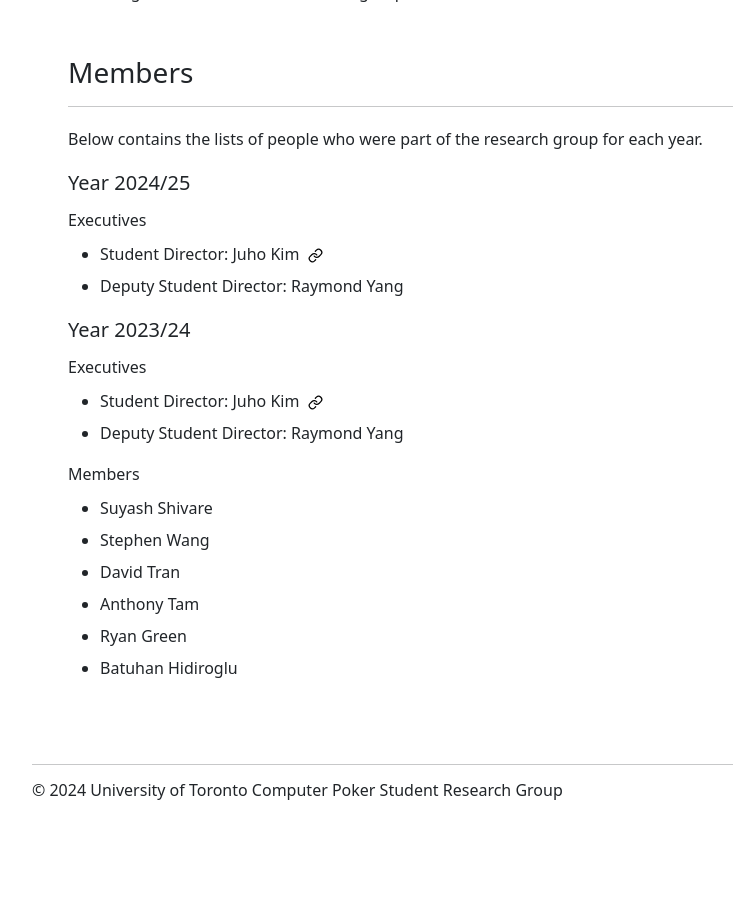
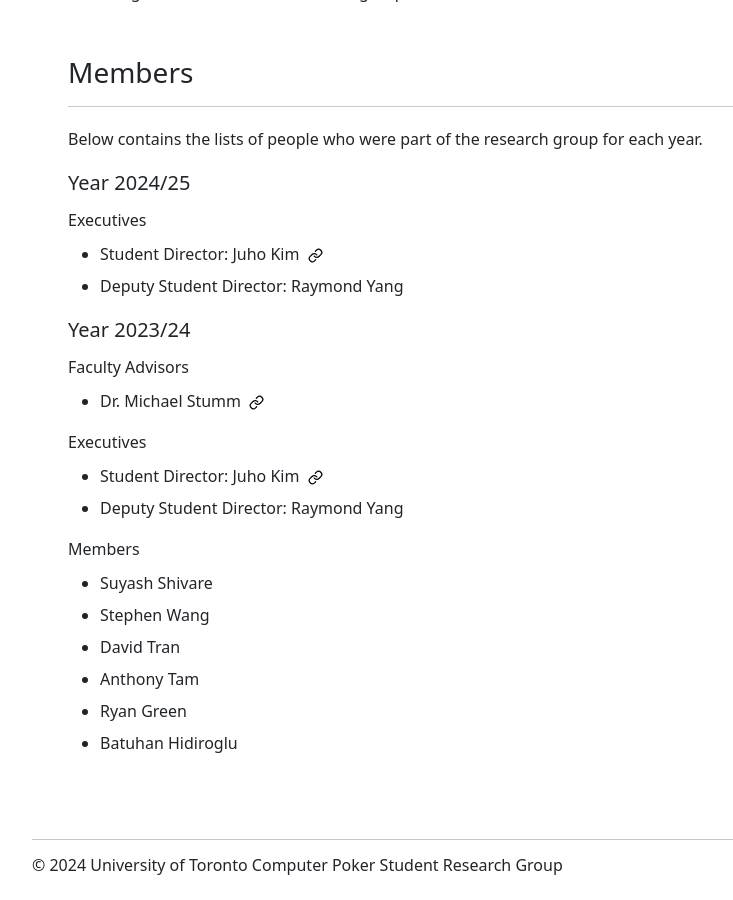
Before and after one commit to uoftcprg/uoftcprg-website, a Jekyll site: the page built from about.html, in a window 1280 px wide and 900 px high, scrolled down 642 px. Shown: the whole window, without its empty margins (140-873 px from the left). Built offline with Jekyll 4.4.1, drawn with Linux system fonts in a browser that asks for light colours; before the commit the page ends 1466 px from its top, so only the background shows below that.

Commit message:
Add back facutly advisors

```diff
--- a/about.html
+++ b/about.html
@@ -34,6 +34,10 @@ permalink: /about/
   </div>
   <div>
     <h5 class="mb-3">Year 2023/24</h5>
+    <h6>Faculty Advisors</h6>
+    <ul>
+      <li>Dr. Michael Stumm&nbsp; <a href="https://www.ece.utoronto.ca/people/stumm-m/"><svg xmlns="http://www.w3.org/2000/svg" width="15" height="15" viewBox="0 0 24 24" fill="none" stroke="#000000" stroke-width="2" stroke-linecap="round" stroke-linejoin="round"><path d="M10 13a5 5 0 0 0 7.54.54l3-3a5 5 0 0 0-7.07-7.07l-1.72 1.71"></path><path d="M14 11a5 5 0 0 0-7.54-.54l-3 3a5 5 0 0 0 7.07 7.07l1.71-1.71"></path></svg></a></li>
+    </ul>
     <h6>Executives</h6>
     <ul>
       <li>Student Director: Juho Kim&nbsp; <a href="https://juhokim.net/"><svg xmlns="http://www.w3.org/2000/svg" width="15" height="15" viewBox="0 0 24 24" fill="none" stroke="#000000" stroke-width="2" stroke-linecap="round" stroke-linejoin="round"><path d="M10 13a5 5 0 0 0 7.54.54l3-3a5 5 0 0 0-7.07-7.07l-1.72 1.71"></path><path d="M14 11a5 5 0 0 0-7.54-.54l-3 3a5 5 0 0 0 7.07 7.07l1.71-1.71"></path></svg></a></li>
```
